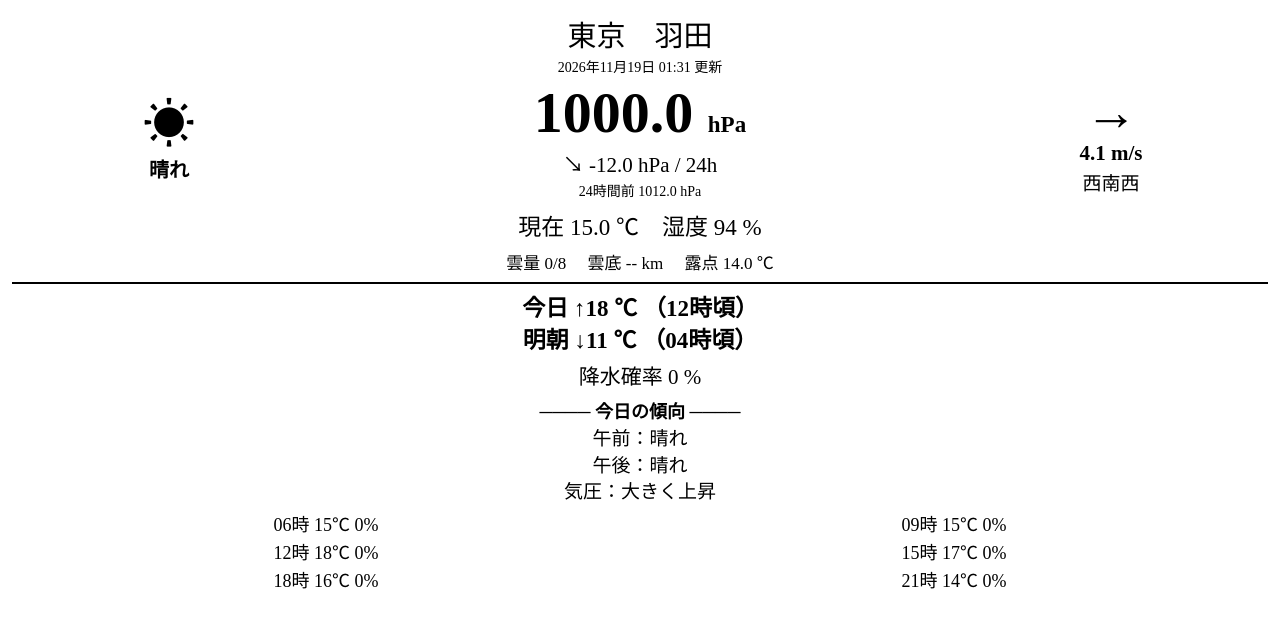
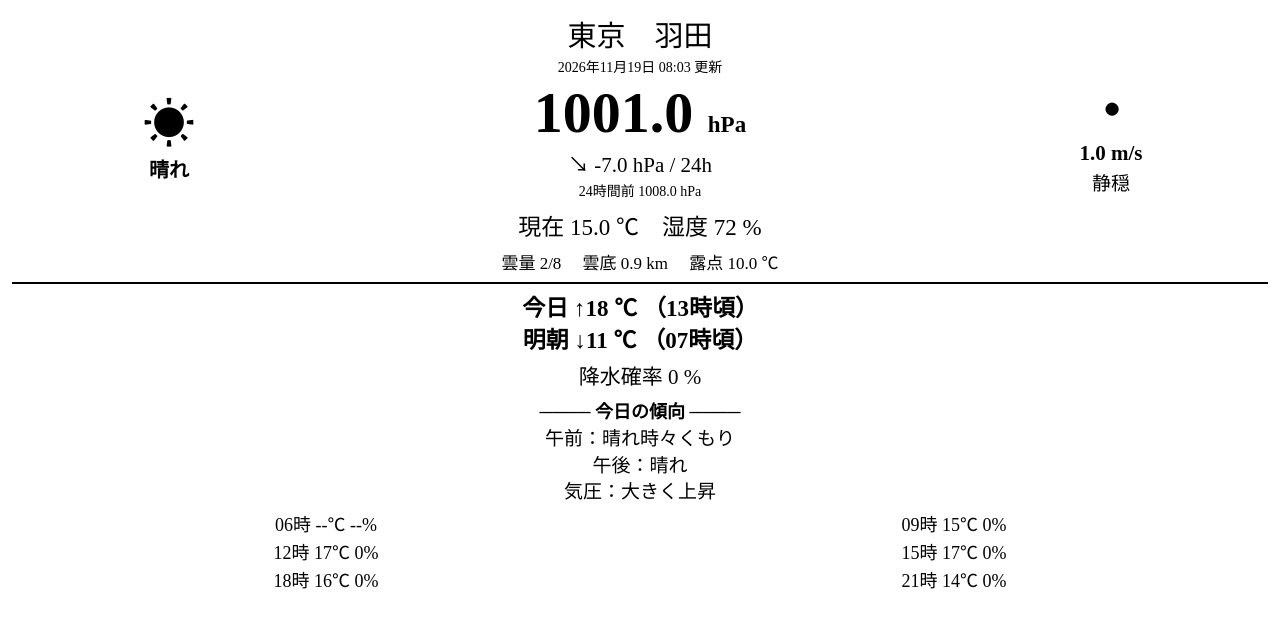
Before and after one commit to helloyimi77/kindle-weather, a plain HTML site: page index.html in a window 1280 px wide. Drawn offline with Linux system fonts and the light colour scheme.

Commit message:
Update weather

```diff
--- a/index.html
+++ b/index.html
@@ -357,7 +357,7 @@ body {
 </div>
 
 <div class="updated">
-  2026年11月19日 01:31 更新
+  2026年11月19日 08:03 更新
 </div>
 
 
@@ -379,16 +379,16 @@ body {
   <div class="main-cell pressure-cell">
 
     <div class="pressure">
-      1000.0
+      1001.0
       <span class="unit">hPa</span>
     </div>
 
     <div class="delta">
-      ↘ -12.0 hPa / 24h
+      ↘ -7.0 hPa / 24h
     </div>
 
     <div class="delta-sub">
-      24時間前 1012.0 hPa
+      24時間前 1008.0 hPa
     </div>
 
   </div>
@@ -397,15 +397,15 @@ body {
   <div class="main-cell wind-cell">
 
     <div class="wind-arrow">
-      →
+      ・
     </div>
 
     <div class="wind-speed">
-      4.1 m/s
+      1.0 m/s
     </div>
 
     <div class="wind-direction">
-      西南西
+      静穏
     </div>
 
   </div>
@@ -414,13 +414,13 @@ body {
 
 
 <div class="current">
-  現在 15.0 ℃　湿度 94 %
+  現在 15.0 ℃　湿度 72 %
 </div>
 
 <div class="sky">
-  雲量 0/8
-  雲底 -- km
-  露点 14.0 ℃
+  雲量 2/8
+  雲底 0.9 km
+  露点 10.0 ℃
 </div>
 
 
@@ -430,12 +430,12 @@ body {
 <div class="forecast">
 
   今日 ↑18 ℃
-  （12時頃）
+  （13時頃）
 
   <br>
 
   明朝 ↓11 ℃
-  （04時頃）
+  （07時頃）
 
 </div>
 
@@ -451,7 +451,7 @@ body {
 
 <div class="trend">
 
-  午前：晴れ
+  午前：晴れ時々くもり
 
   <br>
 
@@ -469,7 +469,7 @@ body {
   <tr>
 
     <td>
-      06時 15℃ 0%
+      06時 --℃ --%
     </td>
 
     <td>
@@ -482,7 +482,7 @@ body {
   <tr>
 
     <td>
-      12時 18℃ 0%
+      12時 17℃ 0%
     </td>
 
     <td>
```
Also changed, not shown: weather.json (+11 -11 lines).
